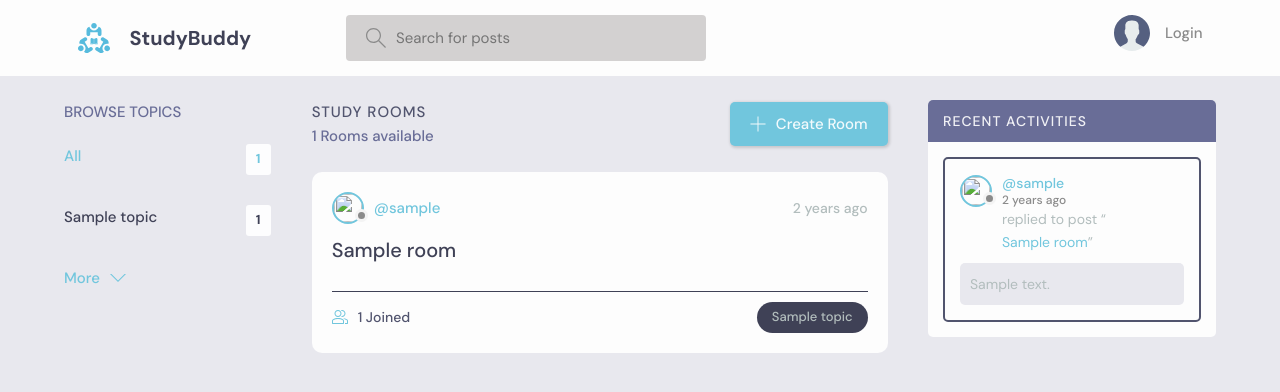
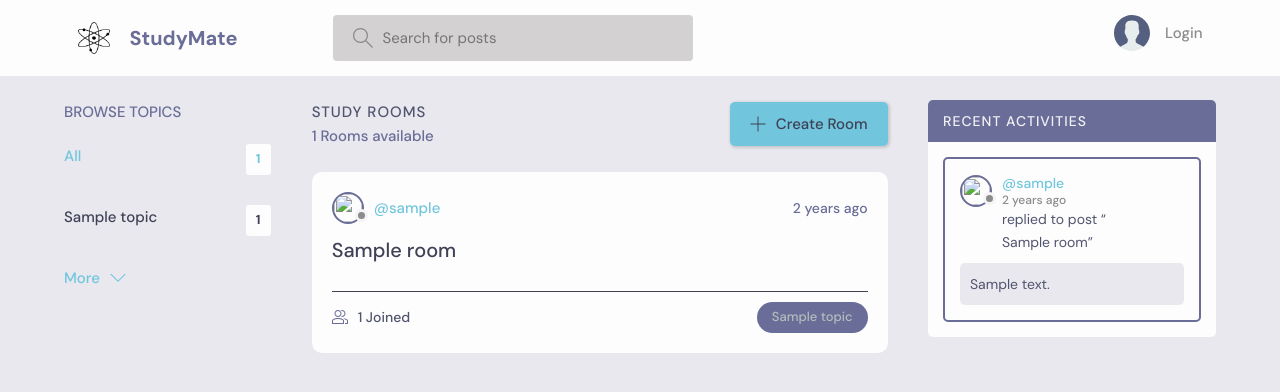
Before and after one commit to RajibMiah/study_buddy, a Django app: page / in a window 1280 px wide. Shown: the top 392 px of the page. Run offline with Django 4.2, Linux system fonts and the light colour scheme; tables that the repository leaves empty hold one stand-in row (values such as "Sample post").

Commit message:
laytout color changed

```diff
--- a/static/styles/style.css
+++ b/static/styles/style.css
@@ -96,7 +96,7 @@ a {
 
 .btn--main {
   background-color: var(--color-main);
-  color: var(--color-light);
+  color: var(--color-dark);
 }
 
 .btn:hover {
@@ -135,7 +135,7 @@ a {
   position: relative;
   display: inline-block;
   border-radius: 50%;
-  border: 2px solid var(--color-main);
+  border: 2px solid var(--color-dark-light);
 }
 
 .avatar img {
@@ -290,7 +290,7 @@ a {
 .header__logo > h1 {
   font-weight: 700;
   font-size: 2rem;
-  color: var(--color-dark);
+  color: var(--color-dark-light);
 }
 
 .header__search > label {
@@ -314,7 +314,7 @@ a {
   background: transparent;
   border: none;
   outline: none;
-  color: var(--color-light);
+  color: var(--color-dark);
 }
 
 @media screen and (max-width: 800px) {
@@ -502,7 +502,7 @@ a {
   padding: 1rem;
   border-radius: 3px;
   width: 100%;
-  color: var(--color-light);
+  color: var(--color-dark);
   font-weight: 500;
   outline: none;
 }
@@ -670,6 +670,7 @@ a {
 .roomListRoom__actions span {
   font-size: 1.4rem;
   font-weight: 500;
+  color: var(--color-dark-light);
 }
 
 .roomListRoom__actions svg {
@@ -713,14 +714,14 @@ a {
 }
 
 .roomListRoom__joined svg {
-  fill: var(--color-main);
+  fill: var(--color-dark-light);
   width: 1.6rem;
   height: 1.6rem;
 }
 
 .roomListRoom__topic {
   padding: 5px 1.5rem;
-  background-color: var(--color-dark);
+  background-color: var(--color-dark-light);
   border-radius: 5rem;
   font-weight: 500;
   font-size: 1.3rem;
@@ -749,7 +750,7 @@ a {
 .activities__box {
   margin: 1.5rem;
   padding: 1.5rem;
-  border: 2px solid var(--color-dark-medium);
+  border: 2px solid var(--color-dark-light);
   border-radius: 5px;
 }
 
@@ -772,12 +773,21 @@ a {
   font-size: 1.4rem;
 }
 
+.activities__boxContent a{
+  color: var(--color-dark-medium);
+}
+
+.activities__boxContent p{
+  color: var(--color-dark-medium);
+}
+
 .activities__boxContent a:hover {
   text-decoration: underline;
 }
 
 .activities__boxRoomContent {
   background: var(--color-bg);
+  color: var(--color-dark-medium);
   padding: 1rem;
   border-radius: 5px;
   margin-top: 1rem;
@@ -785,7 +795,7 @@ a {
 }
 
 .roomListRoom__actions svg {
-  fill: var(--color-light-gray);
+  fill: var(--color-dark-light);
 }
 
 /*==============================
@@ -1008,7 +1018,7 @@ a {
 .room__info h3 {
   font-size: 2.4rem;
   font-weight: 500;
-  color: var(--color-main);
+  color: var(--color-dark);
 }
 
 .room__hosted p {
@@ -1063,7 +1073,7 @@ a {
 }
 
 .thread {
-  border-left: 2px solid var(--color-dark);
+  border-left: 2px solid var(--color-light-medium);
   padding-left: 1rem;
   margin: 2rem 0;
   padding: 2rem;
@@ -1092,9 +1102,11 @@ a {
   gap: 1rem;
 }
 
+
 .thread__details {
   font-size: 1.4rem;
   margin-top: 0.5rem;
+  color:var(--color-dark)
 }
 
 .room__message {
@@ -1109,7 +1121,7 @@ a {
 
 .room__message > form > input {
   resize: none;
-  background-color: var(--color-dark-light);
+  background-color: var(--color-dark-medium);
   color: var(--color-light);
   border: none;
   outline: none;
--- a/templates/navbar.html
+++ b/templates/navbar.html
@@ -2,8 +2,8 @@
 <header class="header header--loggedIn">
     <div class="container">
         <a href="{% url 'home' %}" class="header__logo">
-            <img src="{% static 'images/logo.svg' %}"/>
-            <h1>StudyBuddy</h1>
+            <img src="{% static 'images/study-mate.png' %}"/>
+            <h1>StudyMate</h1>
         </a>
         <form class="header__search" method="GET" action="{% url 'home' %}">
             <label>
```
Also changed, not shown: static/images/study-mate.png (added).
